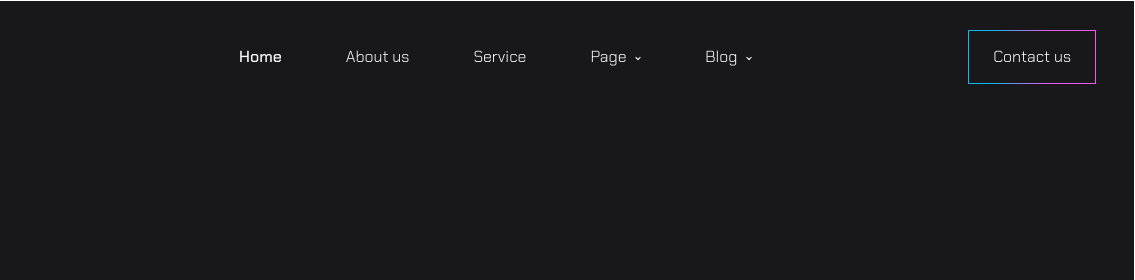
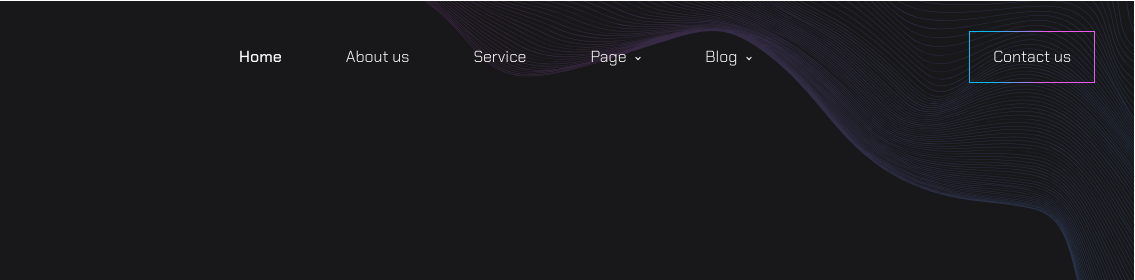
Before and after one commit to pewpowder/Verstochka, a website built with webpack: page src/index.html in a window 1280 px wide. Shown: the top 280 px of the page, 145-1280 px from the left. Built offline with nearby package versions, Linux system fonts and the light colour scheme.

Commit message:
add button with gradient border and transparent background

```diff
--- a/src/styles/header.scss
+++ b/src/styles/header.scss
@@ -23,9 +23,10 @@
   }
 
   &__contact-us {
+    display: flow-root;
     position: relative;
     cursor: pointer;
-    background: var(--color-black-100);
+    background: transparent;
     border: none;
     padding: 12px 24px;
 
@@ -33,29 +34,31 @@
     font-weight: var(--fw-light);
     line-height: var(--lh-lg);
     color: var(--color-white);
-    transition: transform 70ms ease-in;
 
     &::before,
     &::after {
-      content: '';
+      content: "";
 
       position: absolute;
-      top: -1px;
-      right: -1px;
-      bottom: -1px;
-      left: -1px;
+      top: 0;
+      left: 0;
+      right: 0;
+      bottom: 0;
 
-      z-index: -1;
+      border: 1px solid transparent;
+      transition: all 250ms ease-in;
+
+      mask:  linear-gradient(90deg, #fff 0%, #fff 100%) padding-box, linear-gradient(90deg, #fff 0%, #fff 100%);
+      mask-composite: exclude;
     }
 
     &::before {
-      background: var(--color-linear);
+      background: var(--color-linear) border-box;
     }
 
     &::after {
+      background: var(--color-linear-inverse) border-box;
       opacity: 0;
-      background: var(--color-linear-inverse);
-      transition: opacity 500ms ease-in;
     }
 
     &:hover {
@@ -65,7 +68,7 @@
     }
 
     &:active {
-      transform: scale(1.03); // Create a new stacking context for the parent element (button), so the pseudo-elements start to appear above the parent element, but in this case this is the desired behavior, so I did not change the implementation
+      transform: scale(1.03);
     }
   }
 }
--- a/src/styles/main.scss
+++ b/src/styles/main.scss
@@ -78,6 +78,7 @@ body {
   margin: 0 auto;
 
   border: 1px solid #fff;
+  background: url('/src/assets/wave-top-right.svg') no-repeat right top;
 }
 
 .wrapper {
```
Also changed, not shown: src/assets/wave-bottom-left.svg (added), src/assets/wave-top-right.svg (added), src/assets/wave.png (deleted).
